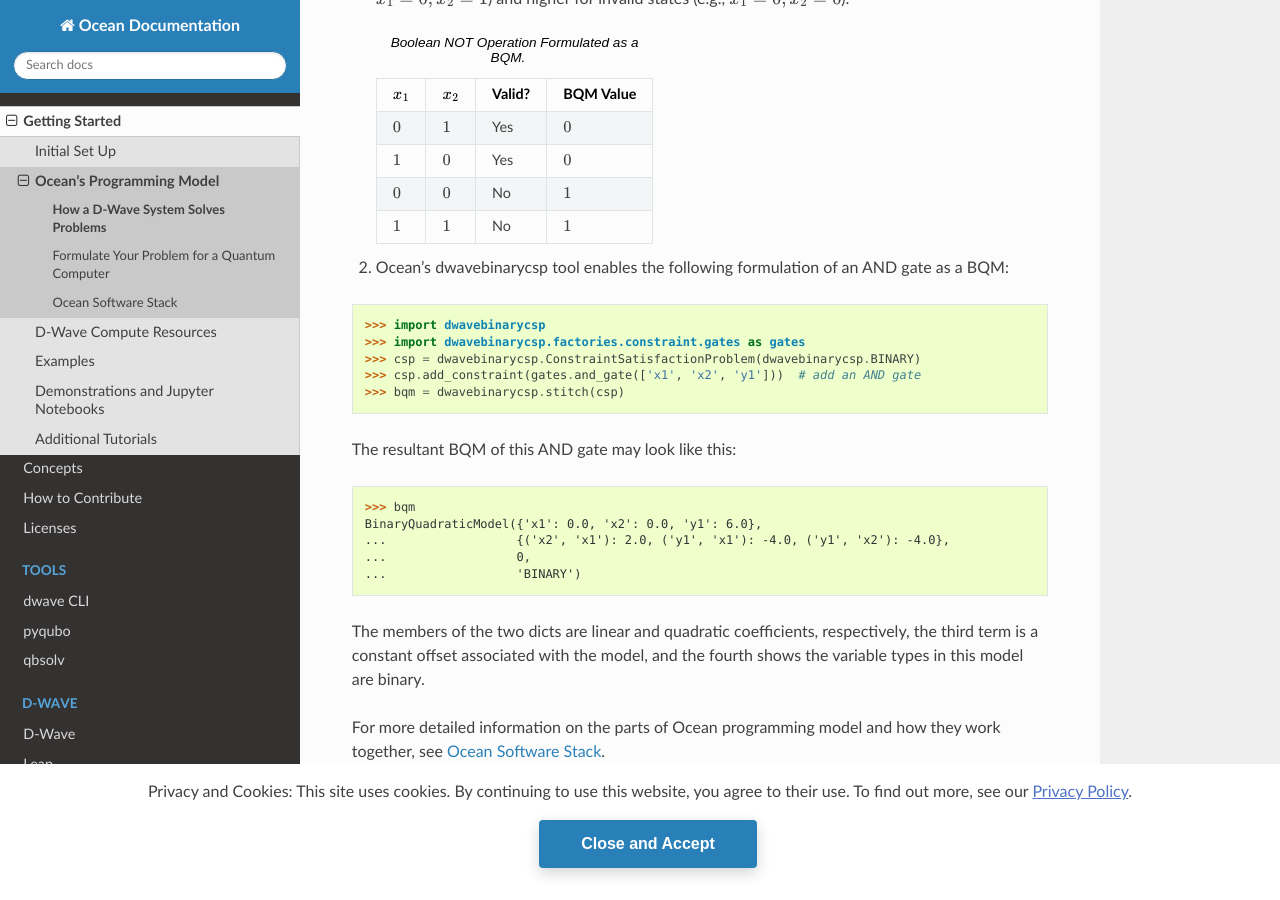
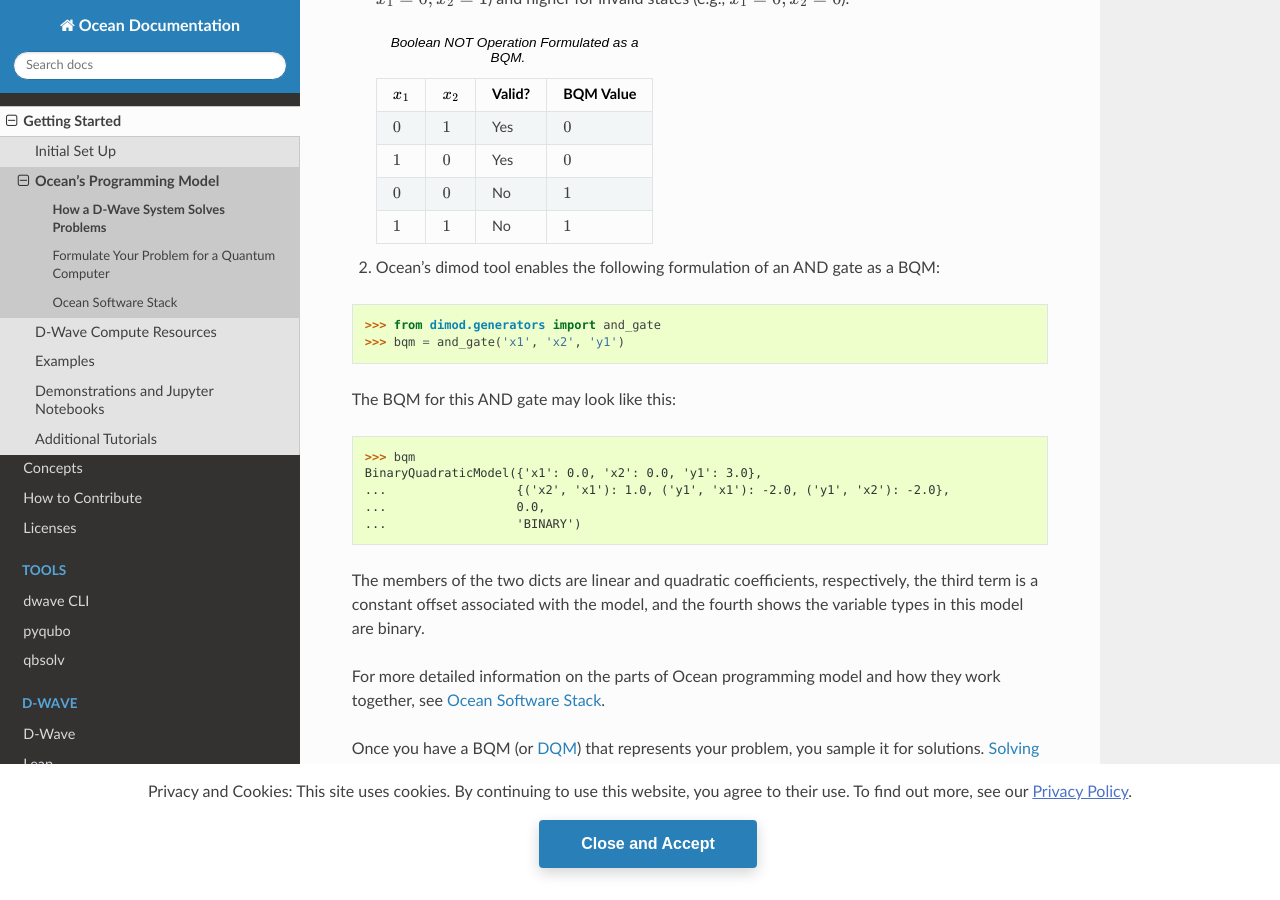
Before and after one commit to dwavesystems/dwave-ocean-sdk, a Sphinx documentation site: the page built from docs/overview/solving_problems.rst, in a window 1280 px wide and 900 px high, scrolled down 2385 px. Built offline with Sphinx 7.4.7 and the Read the Docs theme 2.0.0, drawn with Linux system fonts in a browser that asks for light colours; pages that are not in the unit, such as notebooks, are missing from menus; the version number could not be read and is left out.

Commit message:
Update example in overview/solving_problems

```diff
--- a/docs/overview/solving_problems.rst
+++ b/docs/overview/solving_problems.rst
@@ -105,21 +105,18 @@
       :math:`1`    :math:`1`     No               :math:`1`
       ===========  ============  ===============  ============
 
-2. Ocean's :doc:`dwavebinarycsp </docs_binarycsp/sdk_index>` tool enables the
+2. Ocean's :doc:`dimod </docs_dimod/sdk_index>` tool enables the
    following formulation of an AND gate as a BQM:
 
->>> import dwavebinarycsp
->>> import dwavebinarycsp.factories.constraint.gates as gates
->>> csp = dwavebinarycsp.ConstraintSatisfactionProblem(dwavebinarycsp.BINARY)
->>> csp.add_constraint(gates.and_gate(['x1', 'x2', 'y1']))  # add an AND gate
->>> bqm = dwavebinarycsp.stitch(csp)
+>>> from dimod.generators import and_gate
+>>> bqm = and_gate('x1', 'x2', 'y1')
 
-The resultant BQM of this AND gate may look like this:
+The BQM for this AND gate may look like this:
 
 >>> bqm     # doctest: +SKIP
-BinaryQuadraticModel({'x1': 0.0, 'x2': 0.0, 'y1': 6.0},
-...                  {('x2', 'x1'): 2.0, ('y1', 'x1'): -4.0, ('y1', 'x2'): -4.0},
-...                  0,
+BinaryQuadraticModel({'x1': 0.0, 'x2': 0.0, 'y1': 3.0},
+...                  {('x2', 'x1'): 1.0, ('y1', 'x1'): -2.0, ('y1', 'x2'): -2.0},
+...                  0.0,
 ...                  'BINARY')
 
 The members of the two dicts are linear and quadratic coefficients, respectively,
```
